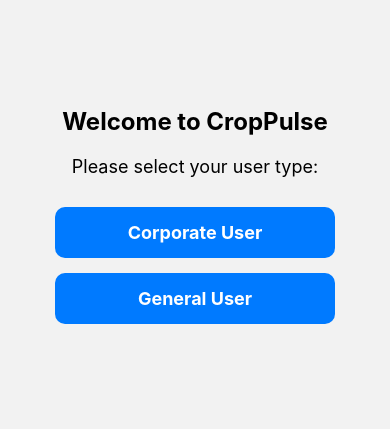
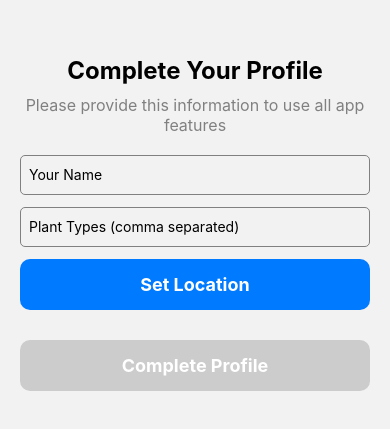
Before and after one commit to cd011/Crop_Pulse_MobileApp, a React Native app: screen /CompleteProfile in a window 390 px wide. Shown: the part 199-628 px from the top of the page. Built offline with nearby package versions, Linux system fonts and the light colour scheme.

Commit message:
Added following changes to login/sign-in process * Validation for fields * Keep me logged in option - also email field will be filled with last user email * Now ask for user details to be filled, once signed up before going into the app

```diff
--- a/App.js
+++ b/App.js
@@ -6,6 +6,7 @@
 import CorporateUserTabs from "./screens/corporateUser/CorporateUserTabs";
 import GeneralUserAuth from "./screens/generalUser/GeneralUserAuth";
 import GeneralUserTabs from "./screens/generalUser/GeneralUserTabs";
+import CompleteProfile from "./screens/generalUser/CompleteProfile";
 
 const Stack = createNativeStackNavigator();
 
@@ -17,6 +18,11 @@
         <Stack.Screen name="CorporateLogin" component={CorporateLogin} />
         <Stack.Screen name="CorporateUserTabs" component={CorporateUserTabs} />
         <Stack.Screen name="GeneralUserAuth" component={GeneralUserAuth} />
+        <Stack.Screen
+          name="CompleteProfile"
+          component={CompleteProfile}
+          options={{ headerShown: false }}
+        />
         <Stack.Screen name="GeneralUserTabs" component={GeneralUserTabs} />
       </Stack.Navigator>
     </NavigationContainer>
--- /dev/null
+++ b/screens/generalUser/CompleteProfile.js
@@ -0,0 +1,151 @@
+import React, { useState } from "react";
+import {
+  View,
+  Text,
+  TextInput,
+  TouchableOpacity,
+  StyleSheet,
+  Alert,
+} from "react-native";
+import { auth, db } from "../../firebase";
+import { doc, updateDoc } from "firebase/firestore";
+import * as Location from "expo-location";
+
+const CompleteProfile = ({ navigation }) => {
+  const [name, setName] = useState("");
+  const [plantTypes, setPlantTypes] = useState("");
+  const [location, setLocation] = useState({ latitude: null, longitude: null });
+
+  const handleGetLocation = async () => {
+    let { status } = await Location.requestForegroundPermissionsAsync();
+    if (status !== "granted") {
+      Alert.alert("Permission denied", "Unable to access location");
+      return;
+    }
+
+    let location = await Location.getCurrentPositionAsync({});
+    setLocation({
+      latitude: location.coords.latitude,
+      longitude: location.coords.longitude,
+    });
+  };
+
+  const handleSubmit = async () => {
+    if (!name || !plantTypes || !location.latitude) {
+      Alert.alert("Error", "Please fill in all fields and set your location");
+      return;
+    }
+
+    try {
+      const user = auth.currentUser;
+      await updateDoc(doc(db, "generalUsers", user.uid), {
+        name,
+        plantTypes,
+        location,
+      });
+
+      navigation.reset({
+        index: 0,
+        routes: [{ name: "GeneralUserTabs" }],
+      });
+    } catch (error) {
+      Alert.alert("Error", error.message);
+    }
+  };
+
+  return (
+    <View style={styles.container}>
+      <Text style={styles.title}>Complete Your Profile</Text>
+      <Text style={styles.subtitle}>
+        Please provide this information to use all app features
+      </Text>
+      <TextInput
+        style={styles.input}
+        placeholder="Your Name"
+        value={name}
+        onChangeText={setName}
+      />
+      <TextInput
+        style={styles.input}
+        placeholder="Plant Types (comma separated)"
+        value={plantTypes}
+        onChangeText={setPlantTypes}
+      />
+      <TouchableOpacity style={styles.button} onPress={handleGetLocation}>
+        <Text style={styles.buttonText}>Set Location</Text>
+      </TouchableOpacity>
+      {location.latitude && (
+        <Text style={styles.locationText}>
+          Location set: {location.latitude.toFixed(4)},{" "}
+          {location.longitude.toFixed(4)}
+        </Text>
+      )}
+      <TouchableOpacity
+        style={[
+          styles.submitButton,
+          (!name || !plantTypes || !location.latitude) && styles.buttonDisabled,
+        ]}
+        onPress={handleSubmit}
+        disabled={!name || !plantTypes || !location.latitude}
+      >
+        <Text style={styles.buttonText}>Complete Profile</Text>
+      </TouchableOpacity>
+    </View>
+  );
+};
+
+const styles = StyleSheet.create({
+  container: {
+    flex: 1,
+    padding: 20,
+    justifyContent: "center",
+  },
+  title: {
+    fontSize: 24,
+    fontWeight: "bold",
+    marginBottom: 10,
+    textAlign: "center",
+  },
+  subtitle: {
+    fontSize: 16,
+    color: "gray",
+    marginBottom: 20,
+    textAlign: "center",
+  },
+  input: {
+    height: 40,
+    borderColor: "gray",
+    borderWidth: 1,
+    marginBottom: 12,
+    paddingLeft: 8,
+    borderRadius: 5,
+  },
+  button: {
+    backgroundColor: "#007AFF",
+    padding: 15,
+    borderRadius: 10,
+    alignItems: "center",
+    marginBottom: 10,
+  },
+  submitButton: {
+    backgroundColor: "#28a745",
+    padding: 15,
+    borderRadius: 10,
+    alignItems: "center",
+    marginTop: 20,
+  },
+  buttonText: {
+    color: "white",
+    fontSize: 18,
+    fontWeight: "bold",
+  },
+  locationText: {
+    textAlign: "center",
+    marginVertical: 10,
+  },
+  buttonDisabled: {
+    backgroundColor: "#ccc",
+  },
+});
+
+export default CompleteProfile;
--- a/screens/generalUser/Login.js
+++ b/screens/generalUser/Login.js
@@ -1,109 +1,4 @@
-//to remove hardcoded login, replace commented part
-
-// import React, { useState } from "react";
-// import {
-//   View,
-//   Text,
-//   TextInput,
-//   TouchableOpacity,
-//   StyleSheet,
-//   Alert,
-// } from "react-native";
-// import { signInWithEmailAndPassword } from "firebase/auth";
-// import { auth, db } from "../../firebase";
-// import { doc, getDoc } from "firebase/firestore";
-
-// const Login = ({ navigation }) => {
-//   const [email, setEmail] = useState("");
-//   const [password, setPassword] = useState("");
-
-//   const handleLogin = async () => {
-//     try {
-//       const userCredential = await signInWithEmailAndPassword(
-//         auth,
-//         email,
-//         password
-//       );
-//       const user = userCredential.user;
-
-//       // Check if the user is a general user
-//       const userDoc = await getDoc(doc(db, "generalUsers", user.uid));
-//       if (userDoc.exists() && userDoc.data().userType === "general") {
-//         navigation.navigate("GeneralUserTabs");
-//       } else {
-//         Alert.alert(
-//           "Error",
-//           "This account is not registered as a general user"
-//         );
-//         await auth.signOut();
-//       }
-//     } catch (error) {
-//       Alert.alert("Error", error.message);
-//     }
-//   };
-
-//   return (
-//     <View style={styles.container}>
-//       <Text style={styles.title}>Login</Text>
-//       <TextInput
-//         style={styles.input}
-//         placeholder="Email"
-//         value={email}
-//         onChangeText={setEmail}
-//         keyboardType="email-address"
-//         autoCapitalize="none"
-//       />
-//       <TextInput
-//         style={styles.input}
-//         placeholder="Password"
-//         value={password}
-//         onChangeText={setPassword}
-//         secureTextEntry
-//       />
-//       <TouchableOpacity style={styles.button} onPress={handleLogin}>
-//         <Text style={styles.buttonText}>Login</Text>
-//       </TouchableOpacity>
-//     </View>
-//   );
-// };
-
-// const styles = StyleSheet.create({
-//   container: {
-//     flex: 1,
-//     justifyContent: "center",
-//     padding: 20,
-//   },
-//   title: {
-//     fontSize: 24,
-//     fontWeight: "bold",
-//     marginBottom: 20,
-//     textAlign: "center",
-//   },
-//   input: {
-//     height: 40,
-//     borderColor: "gray",
-//     borderWidth: 1,
-//     marginBottom: 12,
-//     paddingLeft: 8,
-//     borderRadius: 5,
-//   },
-//   button: {
-//     backgroundColor: "#007AFF",
-//     padding: 15,
-//     borderRadius: 10,
-//     alignItems: "center",
-//     marginTop: 10,
-//   },
-//   buttonText: {
-//     color: "white",
-//     fontSize: 18,
-//     fontWeight: "bold",
-//   },
-// });
-
-// export default Login;
-
-import React, { useState } from "react";
+import React, { useState, useEffect } from "react";
 import {
   View,
   Text,
@@ -115,35 +10,89 @@
 import { signInWithEmailAndPassword } from "firebase/auth";
 import { auth, db } from "../../firebase";
 import { doc, getDoc } from "firebase/firestore";
+import AsyncStorage from "@react-native-async-storage/async-storage";
+import { Ionicons } from "@expo/vector-icons";
+import Checkbox from "expo-checkbox";
 
 const Login = ({ navigation }) => {
   const [email, setEmail] = useState("");
   const [password, setPassword] = useState("");
+  const [keepLoggedIn, setKeepLoggedIn] = useState(false);
+  const [showPassword, setShowPassword] = useState(false);
+  const [isValid, setIsValid] = useState(false);
 
-  // Hardcoded credentials for development
-  const hardcodedEmail = "cgeass908@gmail.com";
-  const hardcodedPassword = "u4/*k>?p";
+  useEffect(() => {
+    // Load last used email
+    loadLastEmail();
+    // Check if user was kept logged in
+    checkStoredAuth();
+  }, []);
 
-  const handleLogin = async () => {
-    // Use hardcoded credentials for development
-    const loginEmail = __DEV__ ? hardcodedEmail : email;
-    const loginPassword = __DEV__ ? hardcodedPassword : password;
+  useEffect(() => {
+    // Validate form
+    setIsValid(validateForm());
+  }, [email, password]);
 
+  const validateForm = () => {
+    return email.includes("@") && email.includes(".") && password.length >= 7;
+  };
+
+  const loadLastEmail = async () => {
     try {
-      const userCredential = await signInWithEmailAndPassword(
-        auth,
-        loginEmail,
-        loginPassword
-      );
-      const user = userCredential.user;
+      const savedEmail = await AsyncStorage.getItem("lastUsedEmail");
+      if (savedEmail) setEmail(savedEmail);
+    } catch (error) {
+      console.error("Error loading email:", error);
+    }
+  };
 
-      // Check if the user is a general user
-      const userDoc = await getDoc(doc(db, "generalUsers", user.uid));
-      if (userDoc.exists() && userDoc.data().userType === "general") {
+  const checkStoredAuth = async () => {
+    try {
+      const storedAuth = await AsyncStorage.getItem("keepLoggedIn");
+      if (storedAuth === "true" && auth.currentUser) {
         navigation.reset({
           index: 0,
           routes: [{ name: "GeneralUserTabs" }],
         });
+      }
+    } catch (error) {
+      console.error("Error checking stored auth:", error);
+    }
+  };
+
+  const handleLogin = async () => {
+    try {
+      const userCredential = await signInWithEmailAndPassword(
+        auth,
+        email,
+        password
+      );
+      const user = userCredential.user;
+
+      // Save email for future use
+      await AsyncStorage.setItem("lastUsedEmail", email);
+
+      // Save auth state if keep logged in is checked
+      if (keepLoggedIn) {
+        await AsyncStorage.setItem("keepLoggedIn", "true");
+      }
+
+      // Check if user is a general user
+      const userDoc = await getDoc(doc(db, "generalUsers", user.uid));
+      if (userDoc.exists() && userDoc.data().userType === "general") {
+        // Check if profile is complete
+        if (
+          !userDoc.data().name ||
+          !userDoc.data().location ||
+          !userDoc.data().plantTypes
+        ) {
+          navigation.navigate("CompleteProfile");
+        } else {
+          navigation.reset({
+            index: 0,
+            routes: [{ name: "GeneralUserTabs" }],
+          });
+        }
       } else {
         Alert.alert(
           "Error",
@@ -159,8 +108,6 @@
   return (
     <View style={styles.container}>
       <Text style={styles.title}>Login</Text>
-      {!__DEV__ && ( // Show inputs only if not in development mode
-        <>
       <TextInput
         style={styles.input}
         placeholder="Email"
@@ -169,16 +116,38 @@
         keyboardType="email-address"
         autoCapitalize="none"
       />
+      <View style={styles.passwordContainer}>
         <TextInput
-            style={styles.input}
+          style={styles.passwordInput}
           placeholder="Password"
           value={password}
           onChangeText={setPassword}
-            secureTextEntry
+          secureTextEntry={!showPassword}
         />
-        </>
-      )}
-      <TouchableOpacity style={styles.button} onPress={handleLogin}>
+        <TouchableOpacity
+          style={styles.eyeIcon}
+          onPress={() => setShowPassword(!showPassword)}
+        >
+          <Ionicons
+            name={showPassword ? "eye-off-outline" : "eye-outline"}
+            size={24}
+            color="gray"
+          />
+        </TouchableOpacity>
+      </View>
+      <View style={styles.checkboxContainer}>
+        <Checkbox
+          value={keepLoggedIn}
+          onValueChange={setKeepLoggedIn}
+          color={keepLoggedIn ? "#007AFF" : undefined}
+        />
+        <Text style={styles.checkboxLabel}>Keep me logged in</Text>
+      </View>
+      <TouchableOpacity
+        style={[styles.button, !isValid && styles.buttonDisabled]}
+        onPress={handleLogin}
+        disabled={!isValid}
+      >
         <Text style={styles.buttonText}>Login</Text>
       </TouchableOpacity>
     </View>
@@ -205,6 +174,30 @@
     paddingLeft: 8,
     borderRadius: 5,
   },
+  passwordContainer: {
+    flexDirection: "row",
+    alignItems: "center",
+    borderColor: "gray",
+    borderWidth: 1,
+    marginBottom: 12,
+    borderRadius: 5,
+  },
+  passwordInput: {
+    flex: 1,
+    height: 40,
+    paddingLeft: 8,
+  },
+  eyeIcon: {
+    padding: 10,
+  },
+  checkboxContainer: {
+    flexDirection: "row",
+    alignItems: "center",
+    marginBottom: 12,
+  },
+  checkboxLabel: {
+    marginLeft: 8,
+  },
   button: {
     backgroundColor: "#007AFF",
     padding: 15,
@@ -217,6 +210,9 @@
     fontSize: 18,
     fontWeight: "bold",
   },
+  buttonDisabled: {
+    backgroundColor: "#ccc",
+  },
 });
 
 export default Login;
--- a/screens/generalUser/SignUp.js
+++ b/screens/generalUser/SignUp.js
@@ -1,4 +1,4 @@
-import React, { useState } from "react";
+import React, { useState, useEffect } from "react";
 import {
   View,
   Text,
@@ -10,18 +10,31 @@
 import { createUserWithEmailAndPassword } from "firebase/auth";
 import { auth, db } from "../../firebase";
 import { doc, setDoc } from "firebase/firestore";
+import { Ionicons } from "@expo/vector-icons";
 
 const SignUp = ({ navigation }) => {
   const [email, setEmail] = useState("");
   const [password, setPassword] = useState("");
   const [confirmPassword, setConfirmPassword] = useState("");
+  const [showPassword, setShowPassword] = useState(false);
+  const [showConfirmPassword, setShowConfirmPassword] = useState(false);
+  const [isValid, setIsValid] = useState(false);
+
+  useEffect(() => {
+    // Validate form
+    setIsValid(validateForm());
+  }, [email, password, confirmPassword]);
+
+  const validateForm = () => {
+    return (
+      email.includes("@") &&
+      email.includes(".") &&
+      password.length >= 8 &&
+      password === confirmPassword
+    );
+  };
 
   const handleSignUp = async () => {
-    if (password !== confirmPassword) {
-      Alert.alert("Error", "Passwords don't match");
-      return;
-    }
-
     try {
       const userCredential = await createUserWithEmailAndPassword(
         auth,
@@ -37,8 +50,8 @@
         createdAt: new Date().toISOString(),
       });
 
-      Alert.alert("Success", "Account created successfully");
-      navigation.navigate("GeneralUserTabs");
+      // Navigate to CompleteProfile instead of GeneralUserTabs
+      navigation.navigate("CompleteProfile");
     } catch (error) {
       Alert.alert("Error", error.message);
     }
@@ -55,21 +68,54 @@
         keyboardType="email-address"
         autoCapitalize="none"
       />
+      <View style={styles.passwordContainer}>
         <TextInput
-        style={styles.input}
+          style={styles.passwordInput}
           placeholder="Password"
           value={password}
           onChangeText={setPassword}
-        secureTextEntry
+          secureTextEntry={!showPassword}
         />
+        <TouchableOpacity
+          style={styles.eyeIcon}
+          onPress={() => setShowPassword(!showPassword)}
+        >
+          <Ionicons
+            name={showPassword ? "eye-off-outline" : "eye-outline"}
+            size={24}
+            color="gray"
+          />
+        </TouchableOpacity>
+      </View>
+      <View style={styles.passwordContainer}>
         <TextInput
-        style={styles.input}
+          style={styles.passwordInput}
           placeholder="Confirm Password"
           value={confirmPassword}
           onChangeText={setConfirmPassword}
-        secureTextEntry
+          secureTextEntry={!showConfirmPassword}
         />
-      <TouchableOpacity style={styles.button} onPress={handleSignUp}>
+        <TouchableOpacity
+          style={styles.eyeIcon}
+          onPress={() => setShowConfirmPassword(!showConfirmPassword)}
+        >
+          <Ionicons
+            name={showConfirmPassword ? "eye-off-outline" : "eye-outline"}
+            size={24}
+            color="gray"
+          />
+        </TouchableOpacity>
+      </View>
+      {password !== confirmPassword &&
+        password !== "" &&
+        confirmPassword !== "" && (
+          <Text style={styles.errorText}>Passwords do not match</Text>
+        )}
+      <TouchableOpacity
+        style={[styles.button, !isValid && styles.buttonDisabled]}
+        onPress={handleSignUp}
+        disabled={!isValid}
+      >
         <Text style={styles.buttonText}>Sign Up</Text>
       </TouchableOpacity>
     </View>
@@ -96,6 +142,22 @@
     paddingLeft: 8,
     borderRadius: 5,
   },
+  passwordContainer: {
+    flexDirection: "row",
+    alignItems: "center",
+    borderColor: "gray",
+    borderWidth: 1,
+    marginBottom: 12,
+    borderRadius: 5,
+  },
+  passwordInput: {
+    flex: 1,
+    height: 40,
+    paddingLeft: 8,
+  },
+  eyeIcon: {
+    padding: 10,
+  },
   button: {
     backgroundColor: "#007AFF",
     padding: 15,
@@ -108,6 +170,14 @@
     fontSize: 18,
     fontWeight: "bold",
   },
+  buttonDisabled: {
+    backgroundColor: "#ccc",
+  },
+  errorText: {
+    color: "red",
+    marginBottom: 10,
+    textAlign: "center",
+  },
 });
 
 export default SignUp;
```
Lines whose indentation alone changed are shown as unchanged.
